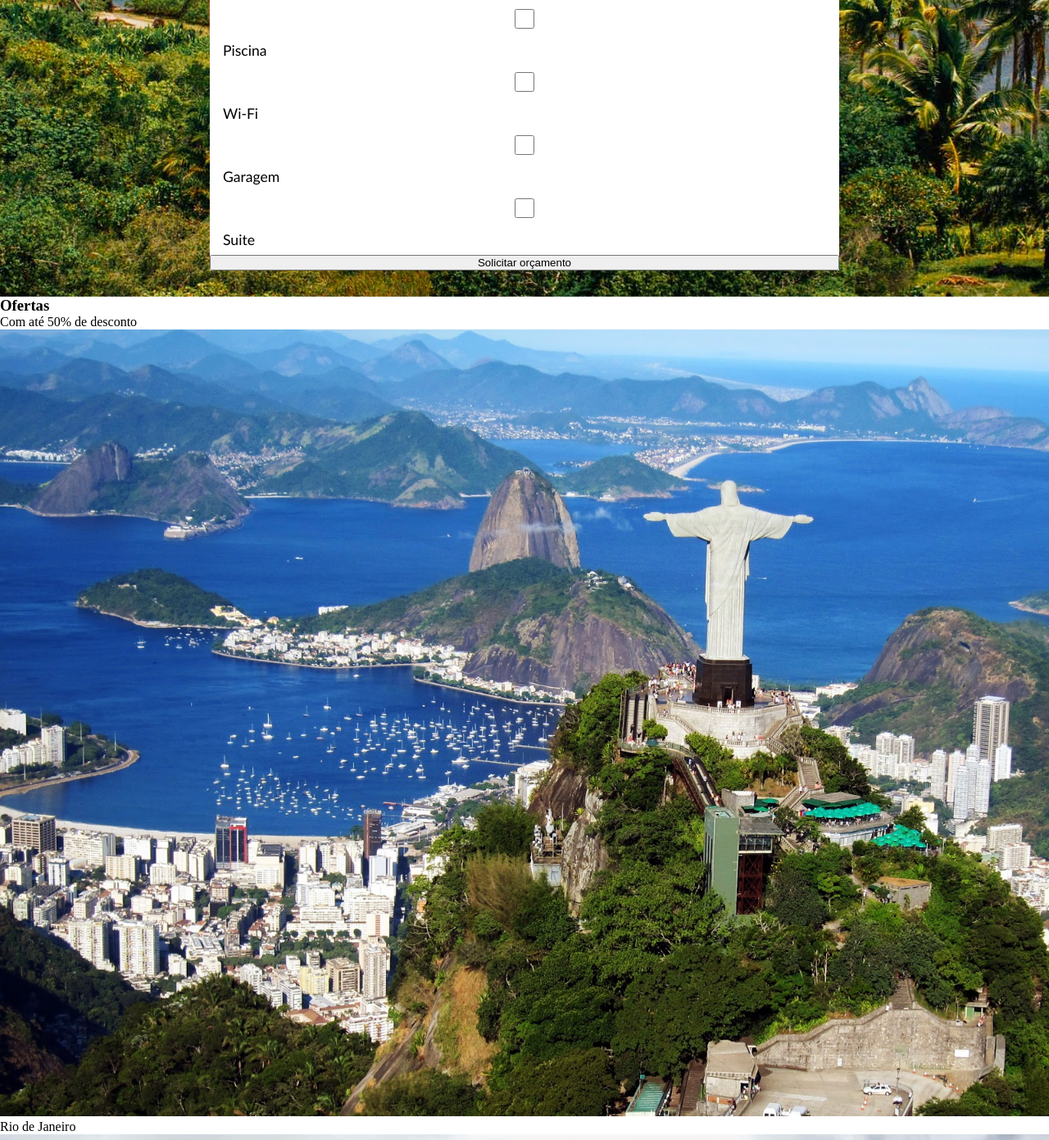
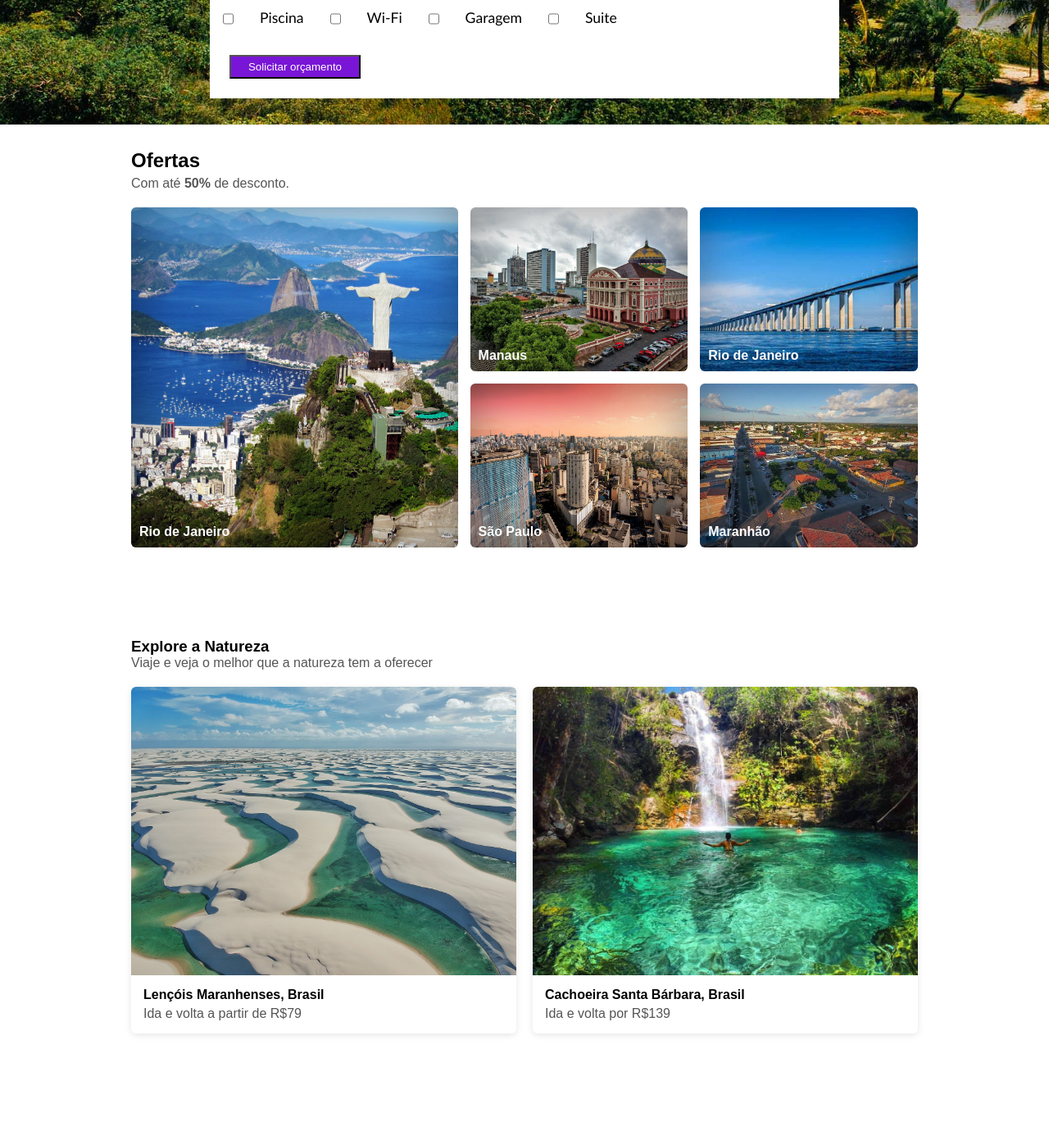
Before and after one commit to KaiqueBz/agencia_viagens, a plain HTML site: page index.html in a window 1280 px wide. Shown: the part 709-2100 px from the top of the page at 82% size. After the commit the page ends 2000 px from the top, so only its background shows below. Drawn offline with Linux system fonts and the light colour scheme.

Commit message:
Atualização
finalizei o conteúdo principal

```diff
--- a/css/form.css
+++ b/css/form.css
@@ -125,3 +125,18 @@ form .destino{
     flex-direction: row;
     justify-content: center;
 }
+
+.escolhas-chekbox{
+    display: flex;
+}
+
+.button-form{
+    color: #fff;
+    text-decoration: none;
+    box-shadow: none;
+    background-color: rgb(121, 21, 214);
+    box-sizing: border-box;
+    margin: 1.5rem;
+    padding: 0.3rem;
+    width: 10rem;
+}
--- a/css/style.css
+++ b/css/style.css
@@ -4,6 +4,8 @@
     box-sizing: border-box;
     max-width: 100%;
 }
+
+/*estilização do header*/
 
 header{
     display: flex;
@@ -24,3 +26,143 @@ header{
     font-size: 1.5rem;
     color: rgb(125, 0, 241);
 }
+
+
+main{
+    width: 100%;
+    height: 100vh;
+}
+
+.conteudo-main{
+    width: 80%;
+}
+
+.container {
+    max-width: 1000px;
+    margin: 0 auto;
+    padding: 20px;
+    font-family: sans-serif;
+  }
+
+  h2 {
+    margin-bottom: 5px;
+    font-size: 24px;
+  }
+
+  .subtitulo {
+    margin-bottom: 20px;
+    color: #555;
+  }
+
+  .container {
+    max-width: 1000px;
+    margin: 0 auto;
+    padding: 30px 20px;
+  }
+
+  .subtitulo {
+    color: #555;
+    margin-bottom: 20px;
+  }
+  /* Ofertas */
+.ofertas {
+    display: grid;
+    grid-template-columns: 3fr 2fr 2fr; /* A primeira coluna (imagem grande) é mais larga */
+    grid-template-rows: 200px 200px; /* A altura das linhas é maior */
+    gap: 15px; /* Aumenta o espaçamento entre as ofertas */
+    margin-top: 20px;
+  }
+
+  /* Cada oferta */
+  .oferta {
+    background-size: cover;
+    background-position: center;
+    color: white;
+    font-weight: bold;
+    display: flex;
+    align-items: flex-end;
+    justify-content: flex-start;
+    padding: 10px;
+    font-size: 16px;
+    border-radius: 6px;
+    box-shadow: inset 0 0 60px rgba(0, 0, 0, 0.4);
+    max-height: 250px; /* Define uma altura máxima para as imagens menores */
+  }
+
+  /* Imagem maior da esquerda */
+  .oferta.destaque {
+    grid-row: span 2; /* Ocupa duas linhas */
+    height: 100%; /* Garante que use toda a altura do grid */
+    grid-column: 1; /* Fica na primeira coluna */
+    background-size: cover; /* Garante que a imagem cubra toda a área */
+    background-position: center; /* A imagem será centralizada */
+    max-height: 500px; /* Define uma altura máxima maior para a imagem destaque */
+  }
+
+  /* Outras ofertas (as menores) */
+  .oferta:nth-child(2) {
+    grid-column: 2; /* Fica na segunda coluna */
+    grid-row: 1;    /* Fica na primeira linha */
+  }
+
+  .oferta:nth-child(3) {
+    grid-column: 2; /* Fica na segunda coluna */
+    grid-row: 2;    /* Fica na segunda linha */
+  }
+
+  .oferta:nth-child(4) {
+    grid-column: 3; /* Fica na terceira coluna */
+    grid-row: 1;    /* Fica na primeira linha */
+  }
+
+  .oferta:nth-child(5) {
+    grid-column: 3; /* Fica na terceira coluna */
+    grid-row: 2;    /* Fica na segunda linha */
+  }
+
+
+
+  /* Destaque grande da esquerda */
+  .oferta.destaque {
+    grid-row: span 2;
+    height: 100%;
+  }
+
+
+
+  .natureza {
+    margin-top: 50px;
+  }
+
+  .natureza-grid {
+    display: grid;
+    grid-template-columns: repeat(2, 1fr);
+    gap: 20px;
+    margin-top: 20px;
+  }
+
+  .natureza-card {
+    background: #fff;
+    box-shadow: 0 2px 8px rgba(0,0,0,0.1);
+    border-radius: 6px;
+    overflow: hidden;
+  }
+
+  .natureza-card img {
+    width: 100%;
+    height: auto;
+    display: block;
+  }
+
+  .conteudo-secao-dois {
+    padding: 15px;
+  }
+
+  .conteudo-secao-dois h4 {
+    margin: 0 0 5px 0;
+  }
+
+  .conteudo-secao-dois p {
+    margin: 0;
+    color: #555;
+  }
--- a/index.html
+++ b/index.html
@@ -79,6 +79,7 @@
                 </div>
 
                 <label for="preferencias">Preferências de hospedagem</label>
+                <div class="escolhas-chekbox">
                     <input type="checkbox" name="preferencias" value="Piscina" required>
                     <label for="piscina">Piscina</label>
                     <input type="checkbox" name="preferencias" value="Wi-fi">
@@ -87,59 +88,53 @@
                     <label for="garagem">Garagem</label>
                     <input type="checkbox" name="preferencias" value="suite">
                     <label for="piscina">Suite</label>
+                </div>
 
-                <button type="submite">Solicitar orçamento</button>
+                <button class="button-form" type="submite">Solicitar orçamento</button>
             </form>
         </div>
     </section>
 
     <main>
-        <h3>Ofertas</h3>
-        <p>Com até 50% de desconto</p>
+        <div class="container">
+            <h2>Ofertas</h2>
+            <p class="subtitulo">Com até <strong>50%</strong> de desconto.</p>
 
-        <div class="todas-imagens">
-            <div class="imagen-conteudo">
-                <img src="/assets/imagens/rio.jpg" alt="Rio de Janeiro">
-                <p>Rio de Janeiro</p>
+            <div class="ofertas">
+                <div class="oferta destaque" style="background-image: url('/assets/imagens/rio.jpg')">
+                    Rio de Janeiro
                 </div>
-            <div class="imagen-conteudo">
-                <img src="/assets/imagens/manaus.jpg" alt="Manaus">
-                <p>Manaus</p>
-            </div>
-            <div class="imagen-conteudo">
-                <img src="/assets/imagens/niteroi.jpg" alt="Niteroi">
-                <p>Rio de Janeiro</p>
-            </div>
-            <div class="imagen-conteudo">
-                <img src="/assets/imagens/saopaulo.jpg" alt="São Paulo">
-                <p>São Paulo</p>
-            </div>
-            <div class="imagen-conteudo">
-                <img src="/assets/imagens/maranhao.jpg" alt="Maranão">
-                <p>Maranhão</p>
+                <div class="oferta" style="background-image: url('/assets/imagens/manaus.jpg')">Manaus</div>
+                <div class="oferta" style="background-image: url('/assets/imagens/saopaulo.jpg')">São Paulo</div>
+                <div class="oferta" style="background-image: url('/assets/imagens/niteroi.jpg')">Rio de Janeiro</div>
+                <div class="oferta" style="background-image: url('/assets/imagens/maranhao.jpg')">Maranhão</div>
             </div>
         </div>
-        <section>
-            <div class="texto-section">
+
+        <div class="container">
+            <div class="natureza">
                 <h3>Explore a Natureza</h3>
-                <p>Viaje e veja o melhor que a natureza tem a oferecer</p>
-            </div>
+                <p class="subtitulo">Viaje e veja o melhor que a natureza tem a oferecer</p>
 
-            <div class="imagem-secao-dois">
-                <img src="/assets/imagens/lencol.jpg" alt="Lençois Maranhenses">
+                <div class="natureza-grid">
+                    <div class="natureza-card">
+                        <img src="/assets/imagens/lencol.jpg" alt="Lençóis Maranhenses">
                         <div class="conteudo-secao-dois">
-                    <h4> Lençois Maranhenses, Brasil</h4>
+                            <h4>Lençóis Maranhenses, Brasil</h4>
                             <p>Ida e volta a partir de R$79</p>
                         </div>
                     </div>
-            <div class="imagem-secao-dois">
+
+                    <div class="natureza-card">
                         <img src="/assets/imagens/goias.jpg" alt="Cachoeira Santa Bárbara">
                         <div class="conteudo-secao-dois">
-                    <h4> Cachoeira Santa Bárbara, Brasil</h4>
+                            <h4>Cachoeira Santa Bárbara, Brasil</h4>
                             <p>Ida e volta por R$139</p>
                         </div>
                     </div>
-        </section>
+                </div>
+            </div>
+        </div>
     </main>
 
     <footer>
```
Lines whose indentation alone changed are shown as unchanged.
